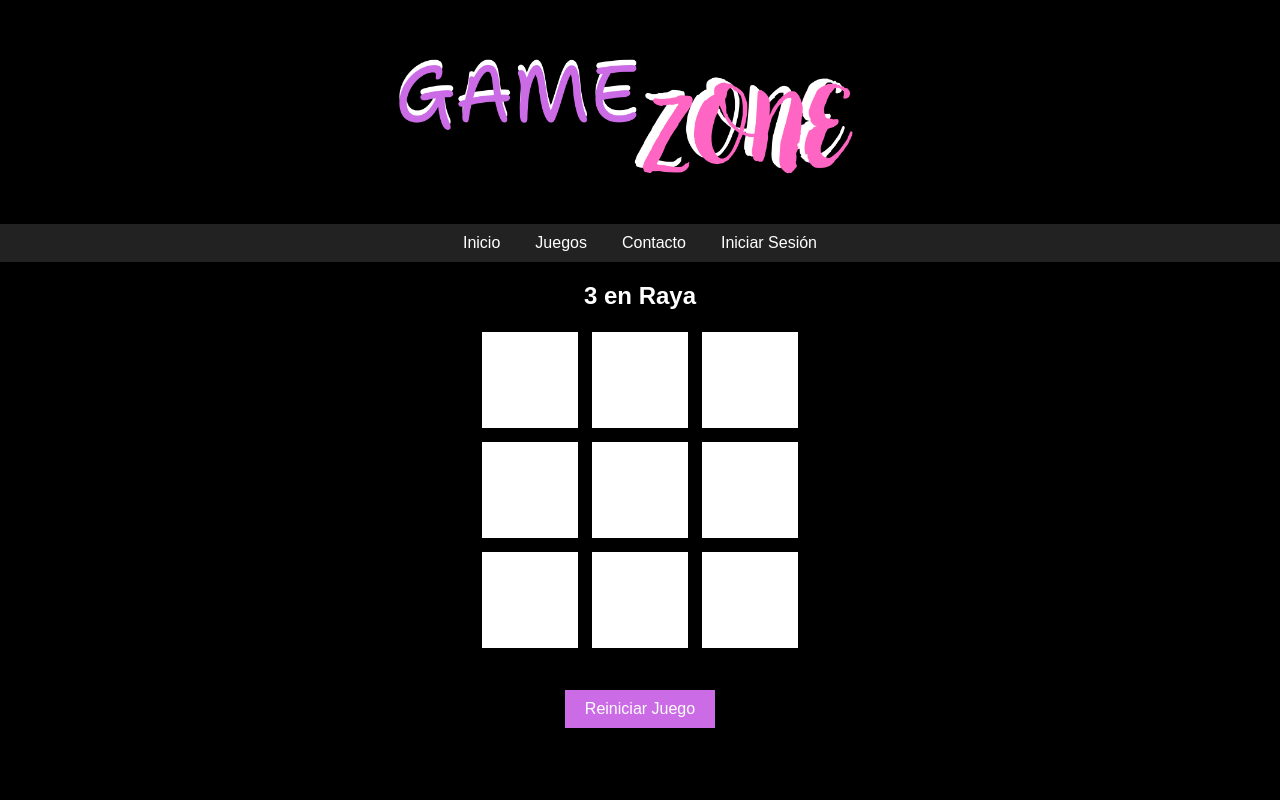
After one commit to Albertooo18/gamezone, a PHP site: page /tic_tac_toe.php in a window 1280 px wide. The commit adds this page. Run offline with PHP 8.4, Linux system fonts and the light colour scheme; style sheets or scripts are compiled from the project's sources.

```diff
--- a/public/index.php
+++ b/public/index.php
@@ -20,7 +20,7 @@
         <li><a href="index.php">Inicio</a></li>
         <li><a href="juegos.php">Juegos</a></li>
         <li><a href="contacto.php">Contacto</a></li>
-        <li><a href="login.php">Iniciar Sesión</a></li> <!-- Nuevo enlace -->
+        <li><a href="..\src\Views\login.php">Iniciar Sesión</a></li> <!-- Nuevo enlace -->
     </ul>
 </nav>
     </header>
@@ -47,7 +47,9 @@
         <img src="assets/img/robot.webp" alt="Juego 4">
         <img src="assets/img/skate.webp" alt="Juego 5">
         <img src="assets/img/space.webp" alt="Juego 6">
-                <img src="assets/img/tictactoe.webp" alt="Juego 7">
+        <a href="tic_tac_toe.php">
+        <img src="assets/img/tictactoe.webp" alt="Juego 3 en Raya">
+        </a>
         <img src="assets/img/underwater.webp" alt="Juego 8">
     </div>
 </main>
--- a/public/sass/_index.scss
+++ b/public/sass/_index.scss
@@ -1,18 +1,26 @@
 // Archivo: index.scss
 // Contiene los estilos específicos de la página principal
+
 @import 'variables';
 
-html, body {
+// Reseteo de márgenes y relleno
+* {
     margin: 0;
     padding: 0;
+    box-sizing: border-box;
+}
+
+// Estilo del body
+html, body {
     width: 100%;
     height: 100%;
     background-color: $background-color;
     color: $text-color;
-    box-sizing: border-box;
+    font-family: Arial, sans-serif;
+    overflow-x: hidden;
 }
 
-// Aquí se define la notificación emergente y cómo mostrarla.
+// Notificación emergente
 .notification {
     position: fixed;
     bottom: 20px;
@@ -24,67 +32,72 @@ html, body {
     opacity: 0;
     transition: opacity 0.5s ease;
     z-index: 10;
+
+    &.show {
+        opacity: 1;
+    }
 }
 
-.notification.show {
-    opacity: 1;
+// Estilo del contenedor del logo
+.logo-container {
+    text-align: center;
+    padding: 20px 0;
+
+    img {
+        max-width: 600px; // Reducir el tamaño del logo
+        width: 100%;
+        height: auto;
+    }
 }
 
-
+// Estilo del header
 header {
     background-color: $header-background;
-    padding: 20px;
-    display: flex;
-    justify-content: center;
-    align-items: center;
+    padding: 10px 20px;
+    text-align: center;
 
-    nav ul {
+    nav {
+        ul {
             list-style: none;
             display: flex;
             justify-content: center;
+            gap: 15px;
             padding: 0;
-        margin: 0;
 
             li {
-            margin: 0 20px;
-        }
-
                 a {
                     color: $text-color;
                     text-decoration: none;
                     padding: 10px;
+
                     &:hover {
                         color: $secondary-color;
-
+                    }
+                }
             }
         }
     }
 }
 
-.logo-container {
-    width: 90%;
+// Contenedor principal con aside y main
+.container {
+    display: grid;
+    grid-template-columns: 1fr 3fr; // Relación de tamaño 1/4 para aside y 3/4 para main
+    gap: 20px;
+    padding: 20px;
+    max-width: 1200px;
     margin: 0 auto;
-    padding: 20px 0;
-    text-align: center;
 
-    img {
-        width: 100%;
-        max-width: 600px;
-        height: auto;
+    @media (max-width: 768px) {
+        grid-template-columns: 1fr; // Ajustar a una columna en pantallas pequeñas
     }
 }
 
-.container {
-    display: grid;
-    grid-template-columns: 1fr 3fr;
-    gap: 20px;
+// Estilo del aside
+aside {
+    background-color: $aside-background;
     padding: 20px;
-    background-color: $background-color;
-}
-
-aside {
-    background-color: $header-background;
-    padding: 20px;
+    border-radius: 10px;
 
     h2 {
         color: $primary-color;
--- /dev/null
+++ b/public/sass/_tic_tac_toe.scss
@@ -0,0 +1,45 @@
+.tic-tac-toe-container {
+    text-align: center;
+    margin: 20px;
+
+    #tic-tac-toe-board {
+        display: grid;
+        grid-template-columns: repeat(3, 100px);
+        gap: 10px;
+        justify-content: center;
+        margin: 20px auto;
+    }
+
+    .cell {
+        width: 100px;
+        height: 100px;
+        display: flex;
+        align-items: center;
+        justify-content: center;
+        background-color: #ffffff; // Fondo blanco para las celdas
+        border: 2px solid #000000; // Borde negro para un buen contraste
+        font-size: 2.5em; // Tamaño grande para las letras
+        font-weight: bold; // Texto en negrita
+        color: #000000; // Color de texto negro para asegurar visibilidad
+        cursor: pointer;
+        transition: background-color 0.3s;
+    }
+
+    .cell:hover {
+        background-color: #f0f0f0; // Cambiar el color al pasar el mouse
+    }
+
+    #reset-button {
+        padding: 10px 20px;
+        margin-top: 20px;
+        background-color: #cb6ce6; // Color del botón
+        color: #ffffff; // Texto blanco en el botón
+        border: none;
+        cursor: pointer;
+        font-size: 1em;
+    }
+
+    #reset-button:hover {
+        background-color: #ff66c4; // Color del botón al pasar el mouse
+    }
+}
--- a/public/sass/_variables.scss
+++ b/public/sass/_variables.scss
@@ -1,9 +1,10 @@
-// Archivo: _variables.scss
-// Este archivo contiene las variables de color para facilitar su reutilización en otros estilos
-$background-color: #000000;
-$text-color: #ffffff;
-$primary-color: #cb6ce6;  // Morado del logo
-$secondary-color: #ff66c4; // Rosa del logo
-$header-background: #1c1c1c; // Color oscuro para header, aside y footer
-$notification-background: #333333; // Fondo oscuro para la notificación
-$notification-text-color: #ffffff; // Color del texto de la notificación
+// Archivo: variables.scss
+
+$background-color: #000000; // Color de fondo general de la página
+$text-color: #ffffff; // Color del texto general
+$header-background: #222222; // Color de fondo del encabezado
+$aside-background: #333333; // Fondo para el aside (diferente para distinguirlo)
+$primary-color: #ff66c4; // Color principal para destacados
+$secondary-color: #cb6ce6; // Color secundario (rosado) para hover y bordes
+$notification-background: #444444; // Fondo de notificaciones
+$notification-text-color: #ffffff; // Color del texto en las notificaciones
--- a/public/sass/style.scss
+++ b/public/sass/style.scss
@@ -3,3 +3,4 @@
 @import 'variables';
 @import 'index';
 @import 'login';
+@import 'tic_tac_toe';
--- /dev/null
+++ b/public/tic_tac_toe.php
@@ -0,0 +1,38 @@
+<!DOCTYPE html>
+<html lang="es">
+<head>
+    <meta charset="UTF-8">
+    <meta name="viewport" content="width=device-width, initial-scale=1.0">
+    <title>3 en Raya - GameZone</title>
+    <link rel="stylesheet" href="assets/css/style.css">
+</head>
+<body>
+    <!-- Contenedor para el logo (con enlace a la página principal) -->
+    <div class="logo-container">
+        <a href="index.php">
+            <img src="assets/img/nombre.png" alt="GameZone Logo">
+        </a>
+    </div>
+
+    <!-- Header con el menú de navegación -->
+    <header>
+        <nav>
+            <ul>
+                <li><a href="index.php">Inicio</a></li>
+                <li><a href="juegos.php">Juegos</a></li>
+                <li><a href="contacto.php">Contacto</a></li>
+                <li><a href="../src/Views/login.php">Iniciar Sesión</a></li> <!-- Enlace al login -->
+            </ul>
+        </nav>
+    </header>
+
+    <!-- Contenedor del juego "3 en Raya" -->
+    <div class="tic-tac-toe-container">
+        <h2>3 en Raya</h2>
+        <div id="tic-tac-toe-board"></div>
+        <button id="reset-button">Reiniciar Juego</button>
+    </div>
+
+    <script src="assets/js/tic_tac_toe.js"></script>
+</body>
+</html>
```
Also changed, not shown: other parts of public/sass/_index.scss (+21 -17 lines), config/db.php (added, +12 -0 lines), public/login.php (deleted, +0 -58 lines), public/sass/_login.scss (+40 -12 lines), scr/models/User.php (deleted, +0 -13 lines), src/Controllers/ScoreController.php (added, +15 -0 lines), src/Controllers/UserController.php (added, +49 -0 lines), src/Views/login.php (added, +41 -0 lines), src/Views/register.php (added, +43 -0 lines), src/models/Score.php (added, +21 -0 lines), src/models/User.php (added, +27 -0 lines), public/assets/js/tic_tac_toe.js (added), src/Controllers/HomeController.php (renamed from scr/Controllers/HomeController.php), src/Views/home.php (renamed from scr/Views/home.php), 1 more files. Lines whose indentation alone changed are shown as unchanged.
